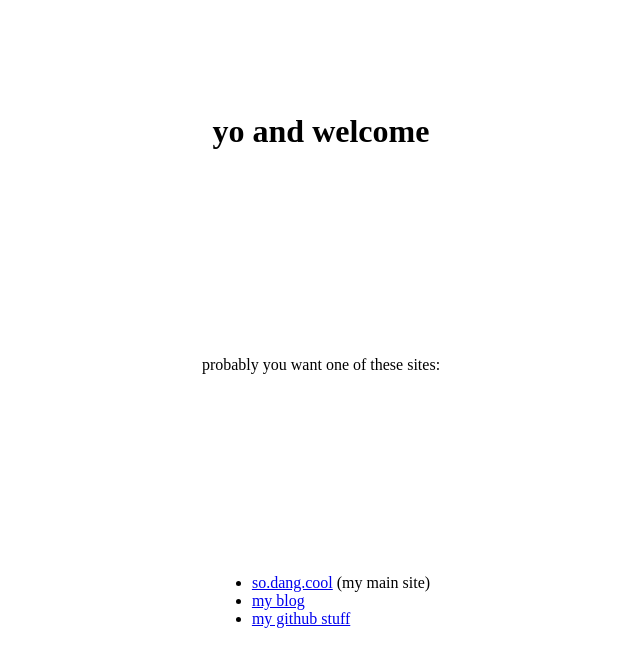
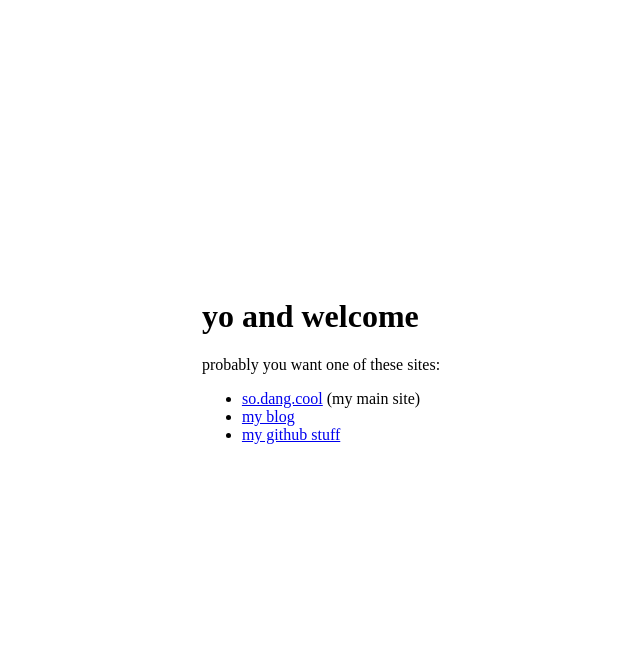
Before and after one commit to booniepepper/booniepepper.github.io, a plain HTML site: page index.html in a window 1280 px wide. Shown: the whole page, without its empty margins (319-959 px from the left). Drawn offline with Linux system fonts and the light colour scheme.

Commit message:
less space

```diff
--- a/index.html
+++ b/index.html
@@ -3,7 +3,7 @@
   <head>
     <title>booniepepper.github.io</title>
   </head>
-  <body style='display: grid; place-items: center; min-height: 90vh;'>
+  <body style='display: grid; place-items: center; min-height: 90vh;'><div>
     <h1>yo and welcome</h1>
     <p>probably you want one of these sites:</p>
     <ul>
@@ -11,5 +11,5 @@
       <li><a href='https://so.dang.cool/blog/'>my blog</a></li>
       <li><a href='https://github.com/booniepepper'>my github stuff</a></li>
     </ul>
-  </body>
+  </div></body>
 </html>
```
